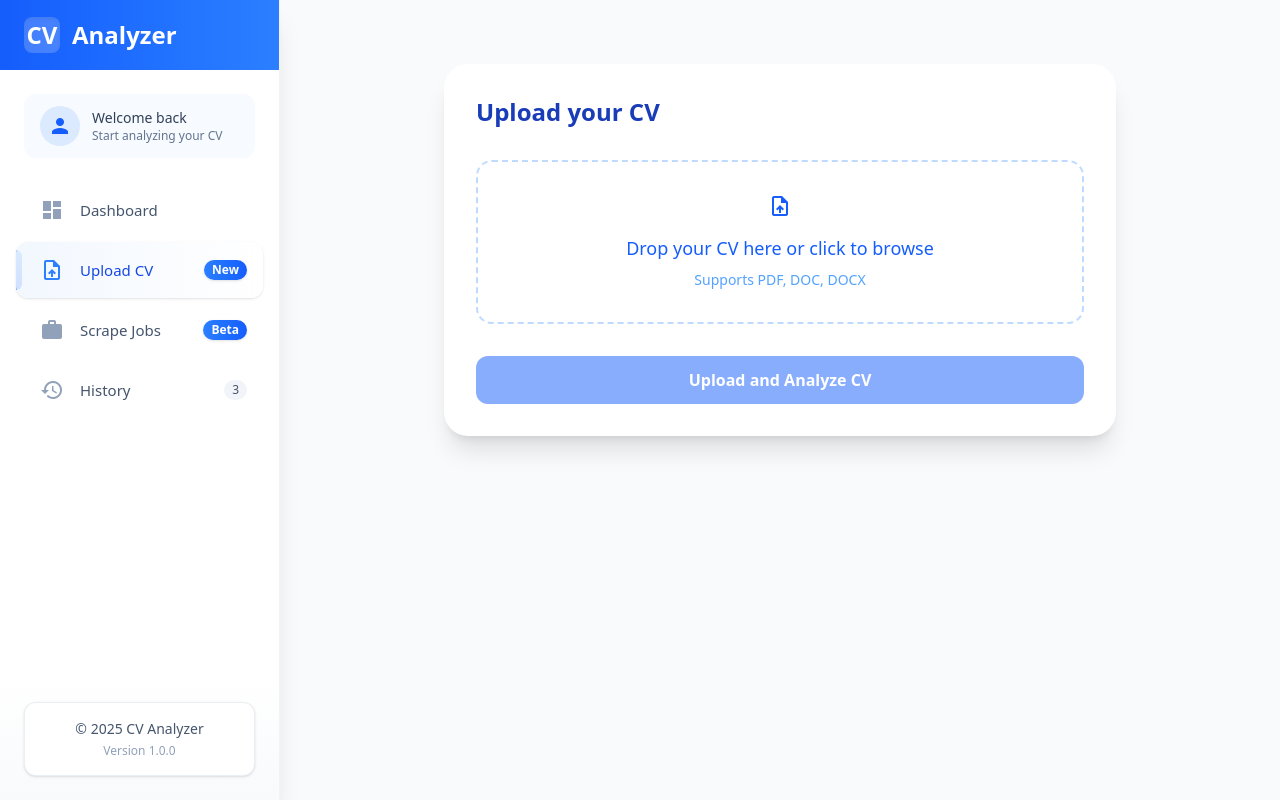
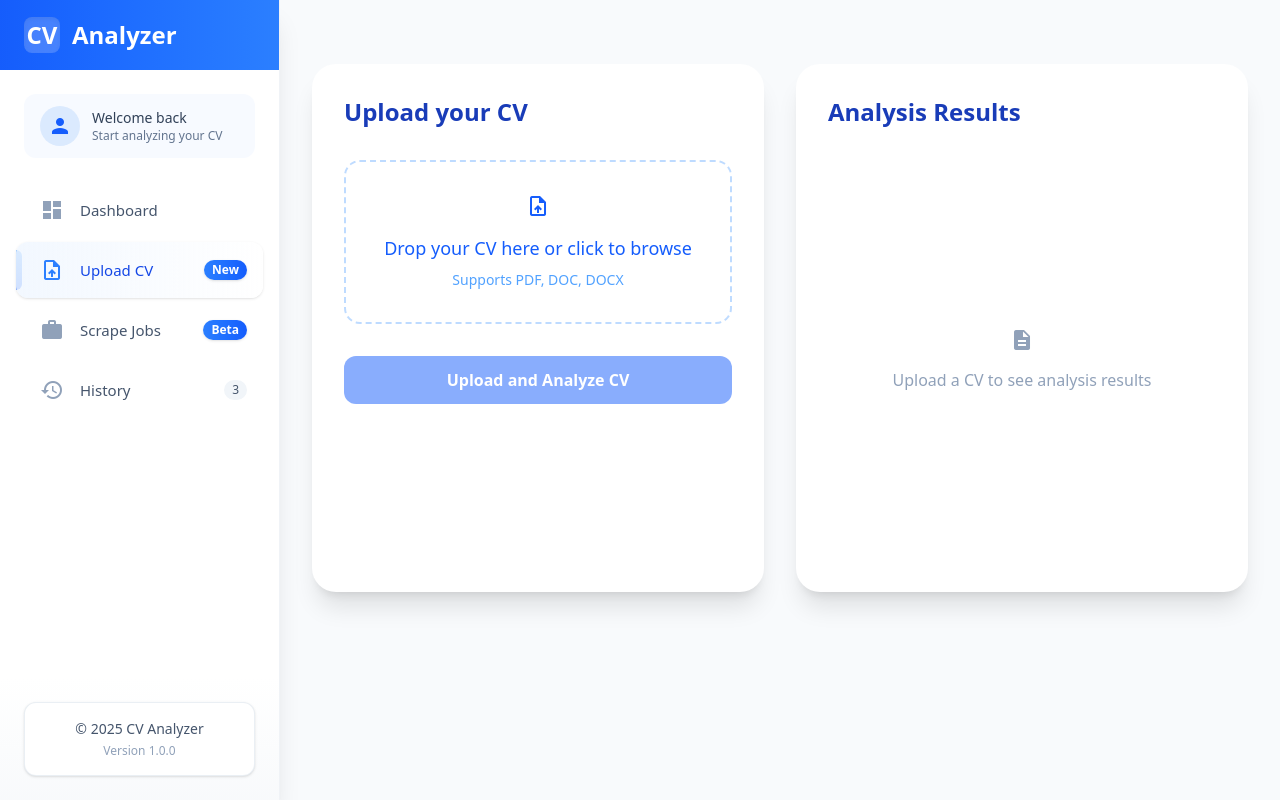
Before and after one commit to olti18/resume-analyzer-ui, a React (Vite) app: page /cv-upload in a window 1280 px wide. Built offline with nearby package versions, Linux system fonts and the light colour scheme.

Commit message:
feat: add react-circular-progressbar dependency and enhance CvUpload component layout and analysis results display

```diff
--- a/package.json
+++ b/package.json
@@ -20,6 +20,7 @@
     "framer-motion": "^12.18.1",
     "js-cookie": "^3.0.5",
     "react": "^19.0.0",
+    "react-circular-progressbar": "^2.2.0",
     "react-dom": "^19.0.0",
     "react-dropzone": "^14.3.8",
     "react-hot-toast": "^2.5.2",
--- a/src/components/CvUpload.jsx
+++ b/src/components/CvUpload.jsx
@@ -91,7 +91,8 @@ const CvUpload = () => {
 
         {/* Content Area */}
         <div className="min-h-screen p-8 bg-slate-50">
-          <div className="max-w-2xl mx-auto pt-16 lg:pt-8">
+          <div className="grid grid-cols-1 md:grid-cols-2 gap-8 pt-16 lg:pt-8">
+            {/* Upload Section */}
             <motion.div
               initial={{ opacity: 0, y: 20 }}
               animate={{ opacity: 1, y: 0 }}
@@ -200,35 +201,45 @@ const CvUpload = () => {
                   {error}
                 </div>
               )}
+            </motion.div>
 
-              {result && (
+            {/* Analysis Results Section */}
             <motion.div
               initial={{ opacity: 0, y: 20 }}
               animate={{ opacity: 1, y: 0 }}
-                  className="mt-8 space-y-6"
+              className="bg-white rounded-3xl shadow-xl p-8"
             >
-                  <div className="p-6 bg-blue-50 rounded-2xl">
-                    <h2 className="text-xl font-semibold text-blue-800 mb-4">CV Analysis Results</h2>
+              <h2 className="text-2xl font-bold text-blue-800 mb-8">
+                Analysis Results
+              </h2>
 
-                    {/* Summary Section */}
-                    <div className="mb-6">
-                      <h3 className="font-medium text-blue-700 mb-2">Summary</h3>
+              {result ? (
+                <div className="space-y-6">
+                  <div>
+                    <h3 className="text-lg font-medium text-blue-700 mb-2">
+                      Summary
+                    </h3>
                     <p className="text-slate-600">{result.summary}</p>
                   </div>
 
-                    {/* Improvements Section */}
                   <div>
-                      <h3 className="font-medium text-blue-700 mb-2">Suggested Improvements</h3>
-                      <div className="text-slate-600">
+                    <h3 className="text-lg font-medium text-blue-700 mb-2">
+                      Suggested Improvements
+                    </h3>
+                    <div className="space-y-2">
                       {result.suggestedImprovements.split('\n').map((improvement, index) => (
-                          <p key={index} className="mb-2">
+                        <p key={index} className="text-slate-600">
                           {improvement}
                         </p>
                       ))}
                     </div>
                   </div>
                 </div>
-                </motion.div>
+              ) : (
+                <div className="flex flex-col items-center justify-center h-[400px] text-slate-400">
+                  <span className="material-icons text-4xl mb-4">description</span>
+                  <p>Upload a CV to see analysis results</p>
+                </div>
               )}
             </motion.div>
           </div>
```
Also changed, not shown: 1 other file (tests, documents, lock files or other folders). Lines whose indentation alone changed are shown as unchanged.
